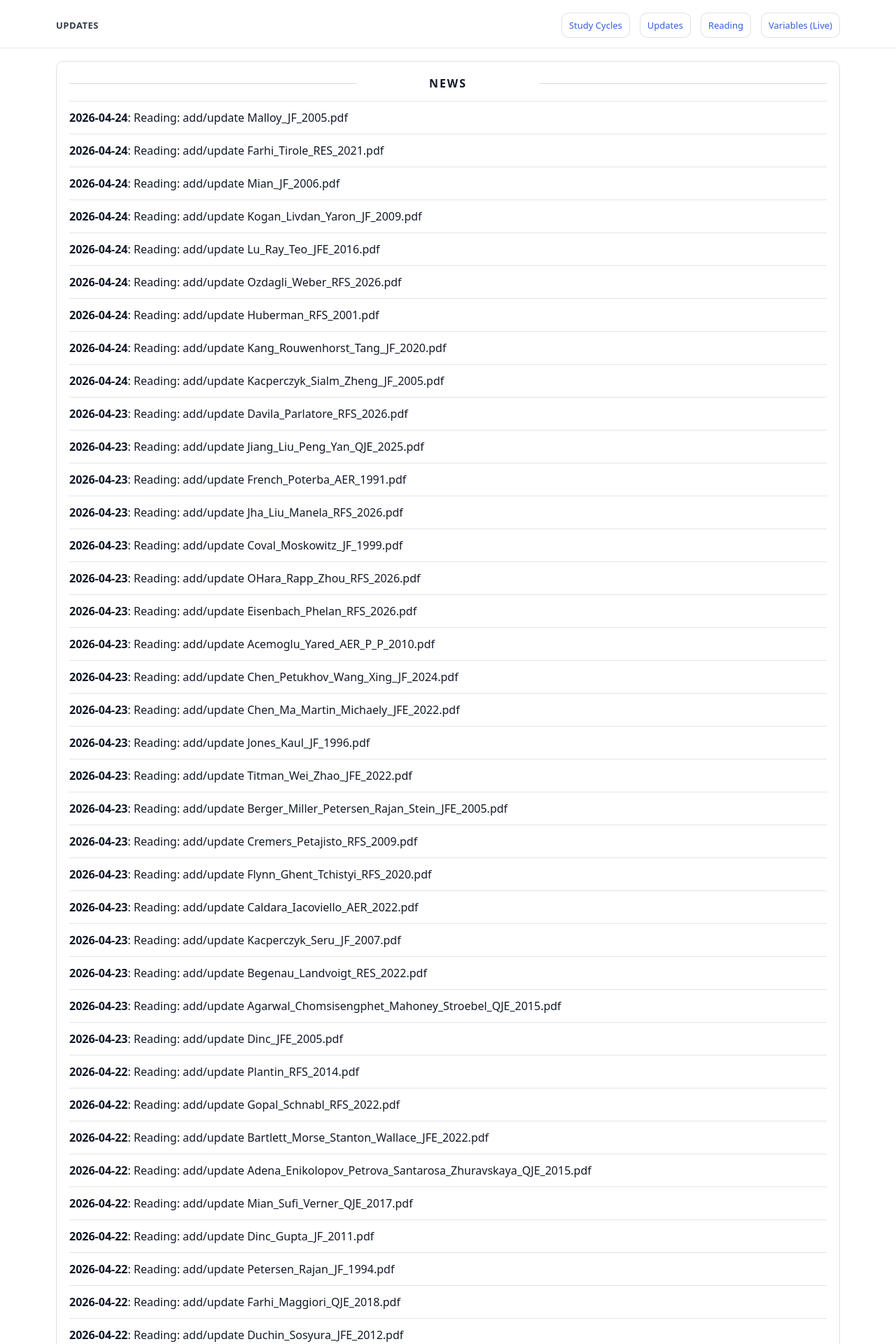
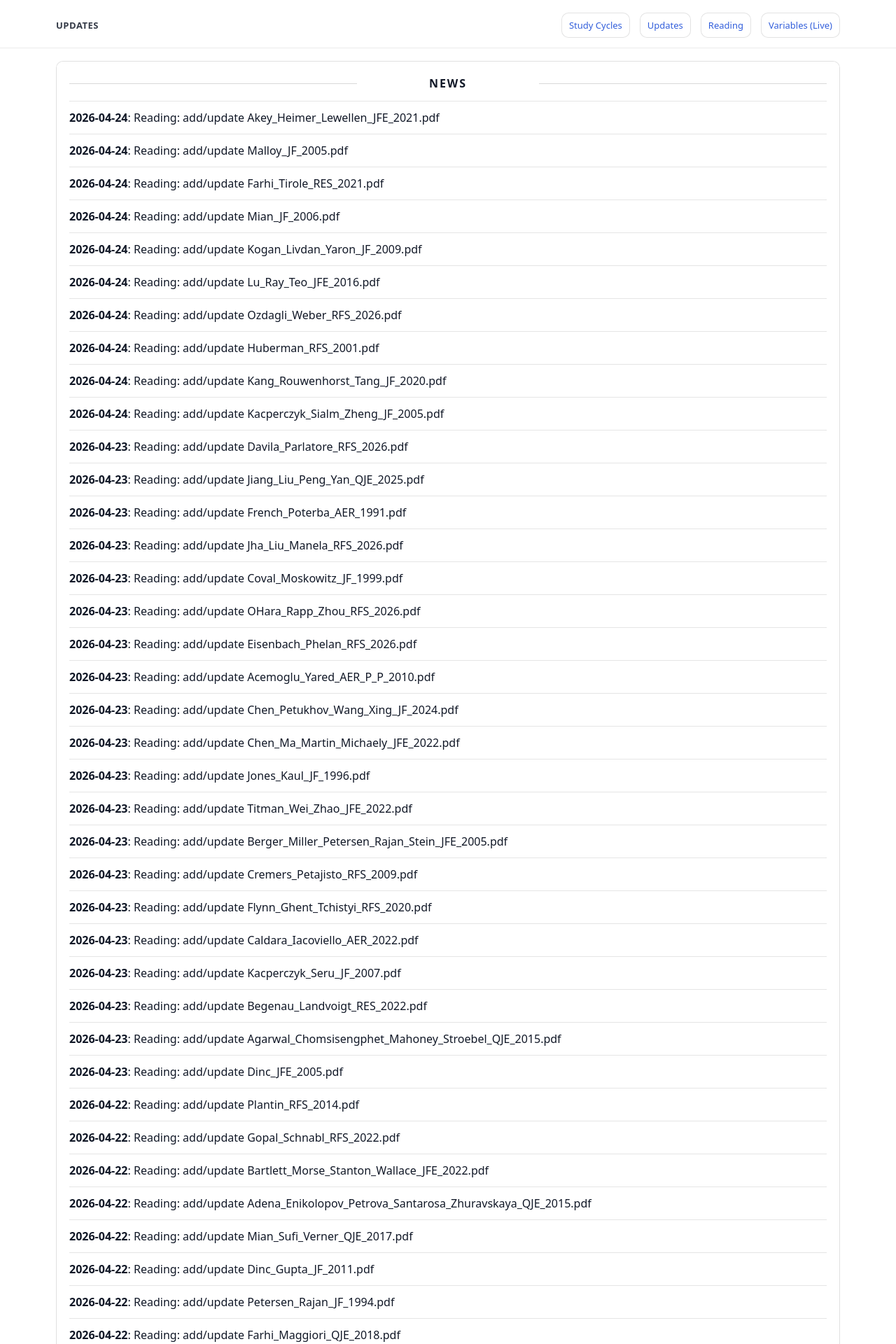
Before and after one commit to yaxinzn/study-archive, a Jekyll site: the page built from updates/index.md, in a window 1280 px wide. Shown: the top 1920 px of the page at 70% size. Built offline with Jekyll 4.4.1, drawn with Linux system fonts in a browser that asks for light colours; some of the changed text lies outside the part shown.

Commit message:
chore: update NEWS feed

```diff
--- a/_data/news.yml
+++ b/_data/news.yml
@@ -1,4 +1,7 @@
 # Auto-generated update history (sorted newest -> oldest). Do not edit manually.
+- ts: "1777029683"
+  date: "2026-04-24"
+  title: "Reading: add/update Akey_Heimer_Lewellen_JFE_2021.pdf"
 - ts: "1777028635"
   date: "2026-04-24"
   title: "Reading: add/update Malloy_JF_2005.pdf"
```
